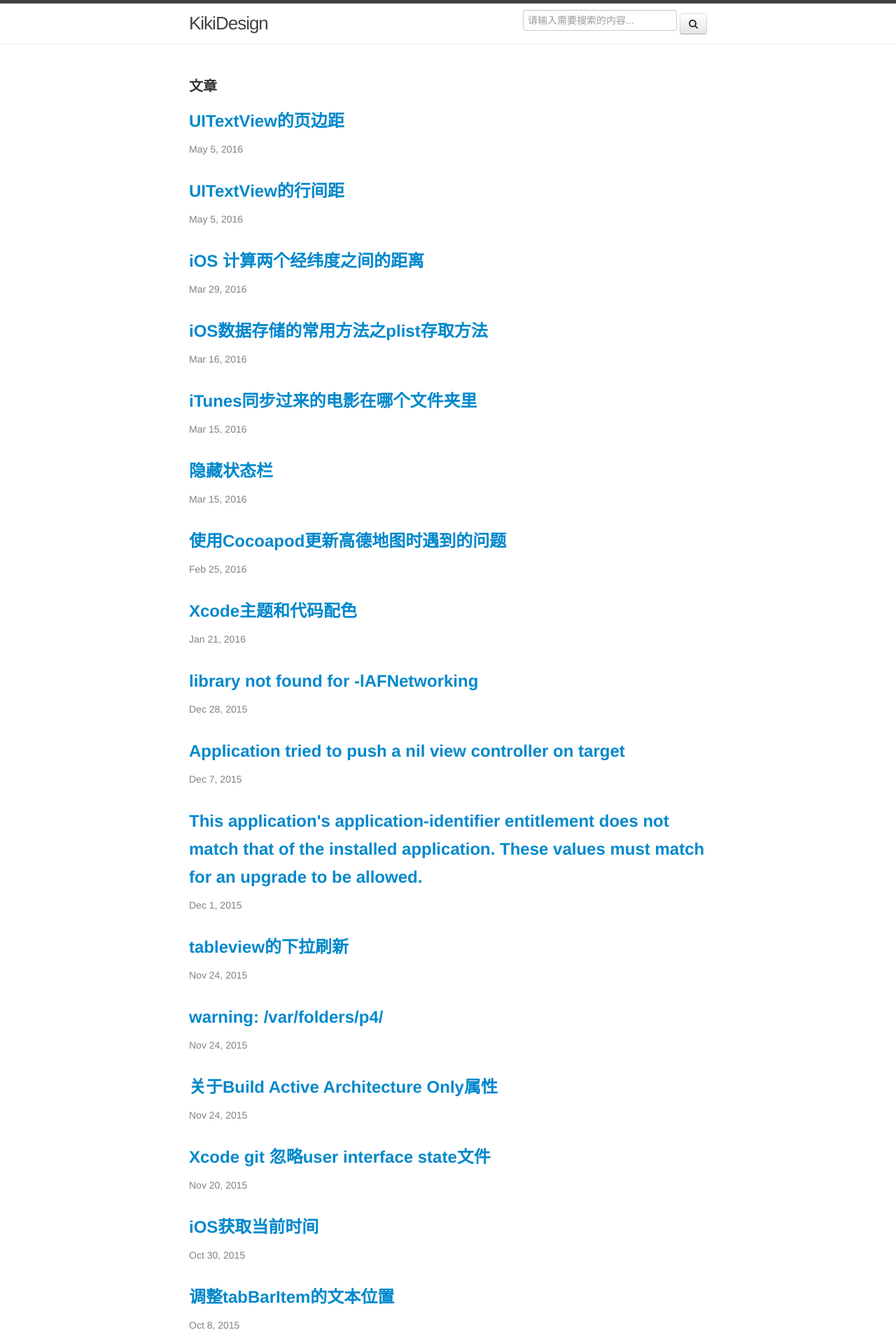
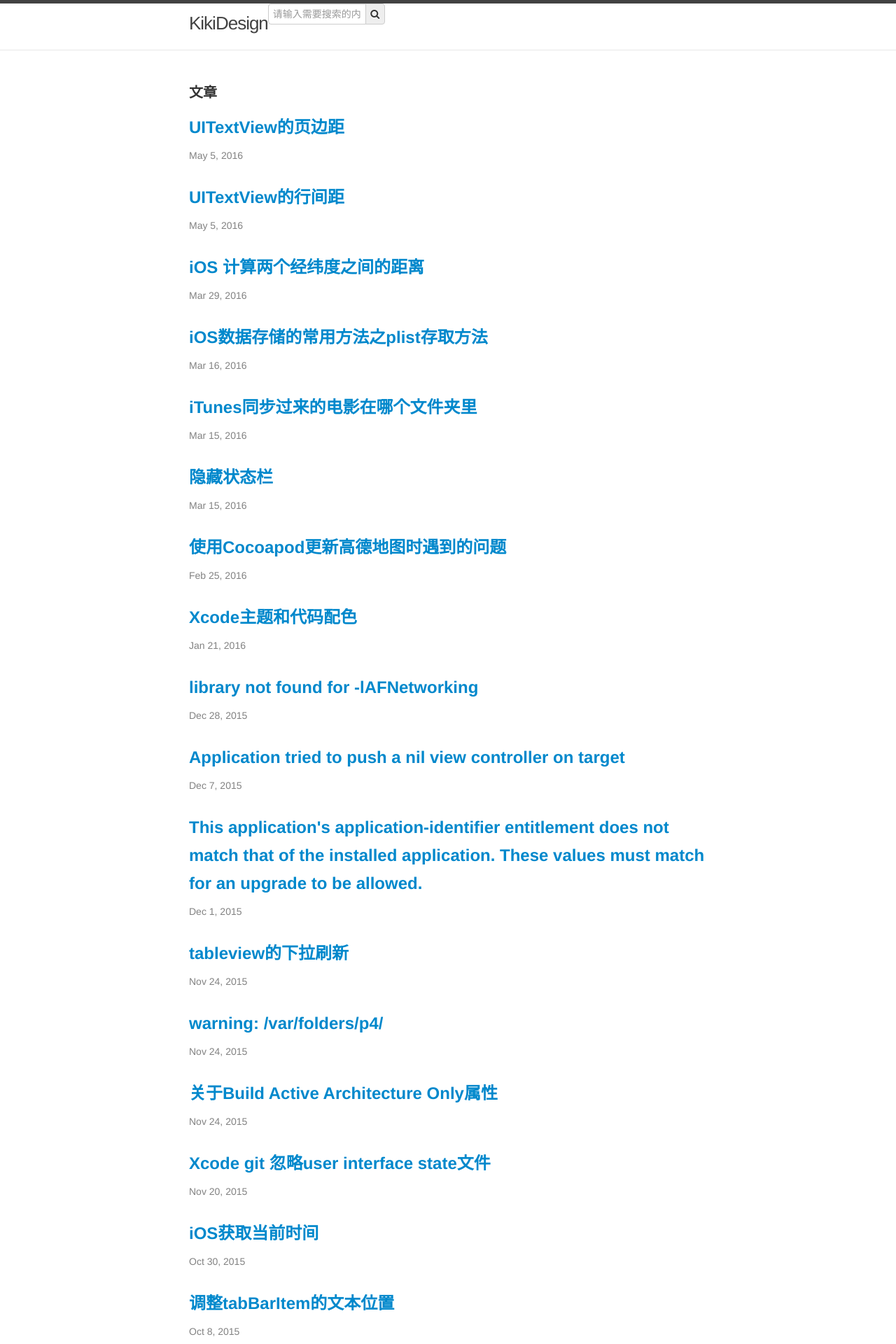
Before and after one commit to kikidesign/kikidesign.github.io, a Jekyll site: the page built from index.html, in a window 1280 px wide. Shown: the top 1920 px of the page at 70% size. Built offline with Jekyll 4.4.1, drawn with Linux system fonts in a browser that asks for light colours.

Commit message:
引入Bootstrap

```diff
--- a/_includes/header.html
+++ b/_includes/header.html
@@ -17,14 +17,18 @@
         		<a href="javascript:sendurl()" class="btn btn-primary btn-sm" data-toggle="button">搜索</a>
       		</div>
       	</form> -->
-        <div class="input-group custom-search-form" align="right" >
+        <div class="input-append" align="right" >
+          <input class="span2" id="appendedInput" type="text" placeholder="请输入需要搜索的内容...">
+          <span class="add-on"><i class="icon-search"></i></span>
+        </div>
+<!--         <div class="input-group custom-search-form" align="right" >
           <input type="text" class="form-control"  placeholder="请输入需要搜索的内容...">
           <span class="input-group-btn">
             <button class="btn btn-default" type="button">
                 <i class="icon-search"></i>
             </button>
           </span>
-        </div>
+        </div> -->
     </div>
     <section id="search-results" style="display: none;">
       <p>Search Results</p>
```
